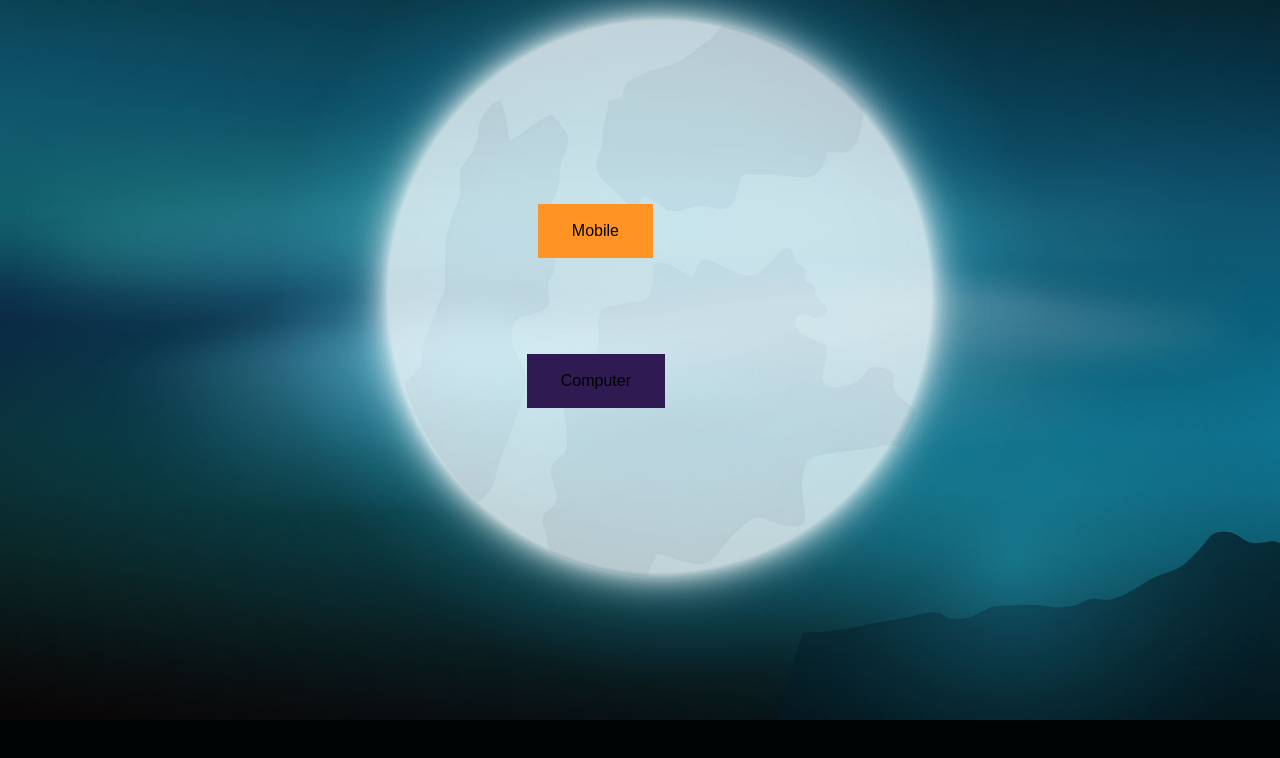
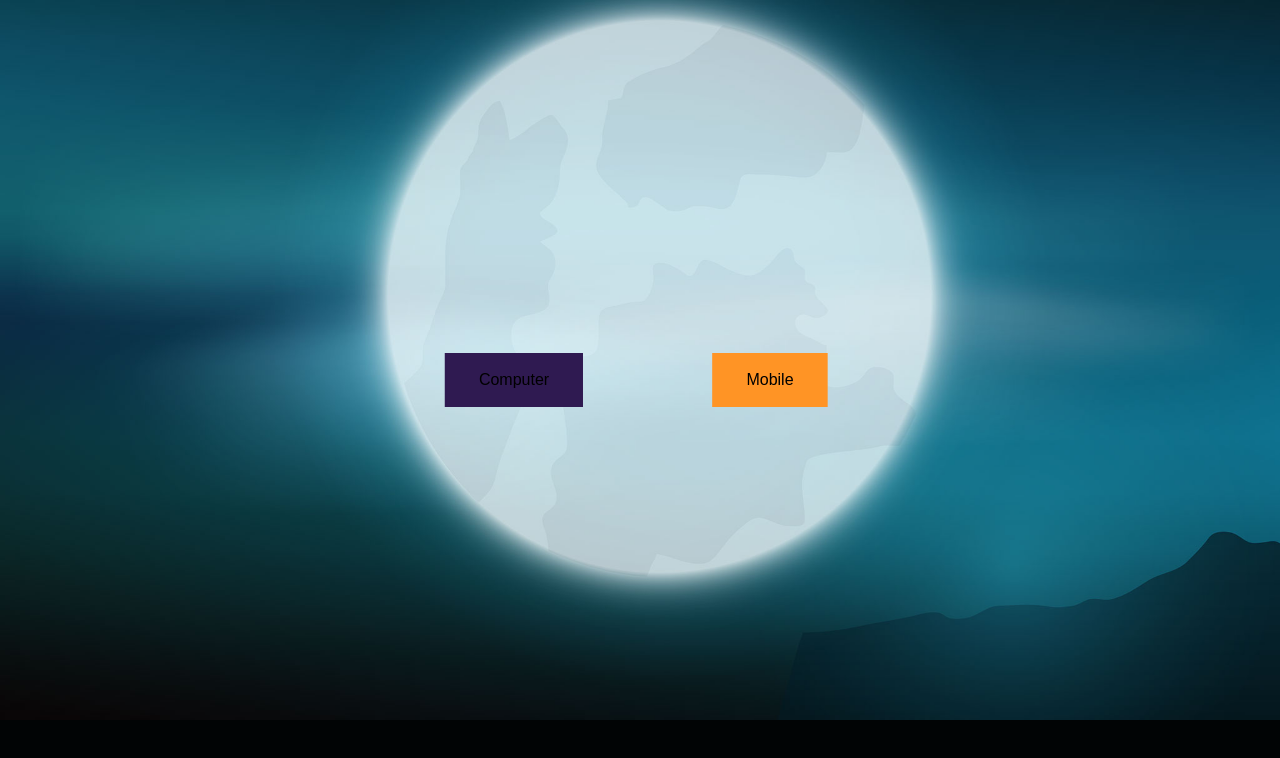
Before and after one commit to ComputerConnor/halloween, a plain HTML site: page index.html in a window 1280 px wide. Drawn offline with nearby package versions, Linux system fonts and the light colour scheme; a web font is replaced by a local one.

Commit message:
Update index.html

```diff
--- a/index.html
+++ b/index.html
@@ -25,8 +25,10 @@
   color: black;
   border: 2px solid #FF9425;
   position:fixed;
-  top:200px;
-  right:625px;
+  top: 47%;
+  left: 60%;
+  transform: translate(-50%, -50%);
+
 }
 
 .button1:hover {
@@ -39,8 +41,9 @@
   color: black;
   border: 2px solid #2f1a51;
   position:fixed;
-  top:350px;
-  right:613PX;
+  top: 47%;
+  left: 40%;
+  transform: translate(-50%, -50%);
 }
 
 .button2:hover {
@@ -53,9 +56,11 @@
 <body>
     <section>
         <img src="images/bg.jpg" alt="background" id="bg"/>
+    </section>
+    <div class="center">
         <button class="button button1" onclick="window.location.href='mobile.html';">Mobile</button>
         <button class="button button2" onclick="window.location.href='computer.html';">Computer</button>
-    </section>
+    </div>
 
 <script src="https://cdnjs.cloudflare.com/ajax/libs/gsap/3.8.0/gsap.min.js"></script>
 <script src="https://cdnjs.cloudflare.com/ajax/libs/gsap/3.8.0/ScrollTrigger.min.js"></script>
```
